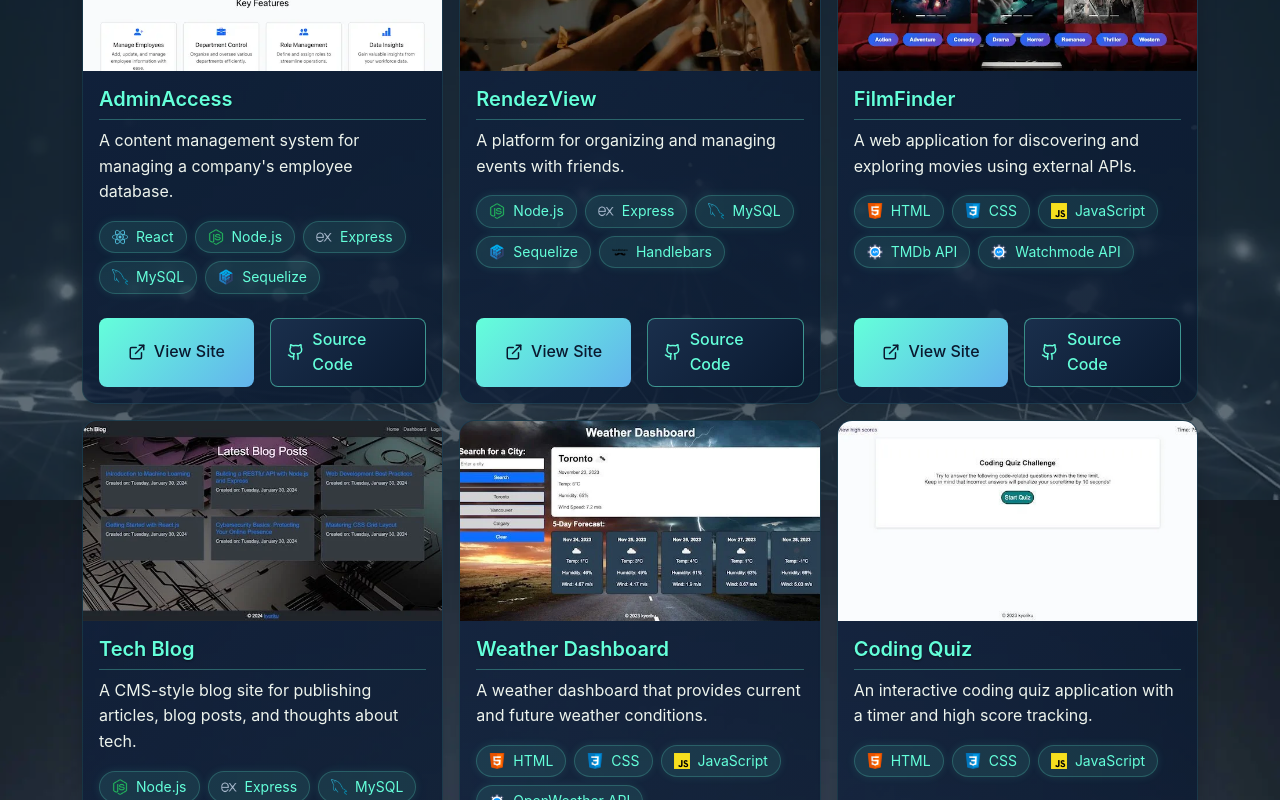
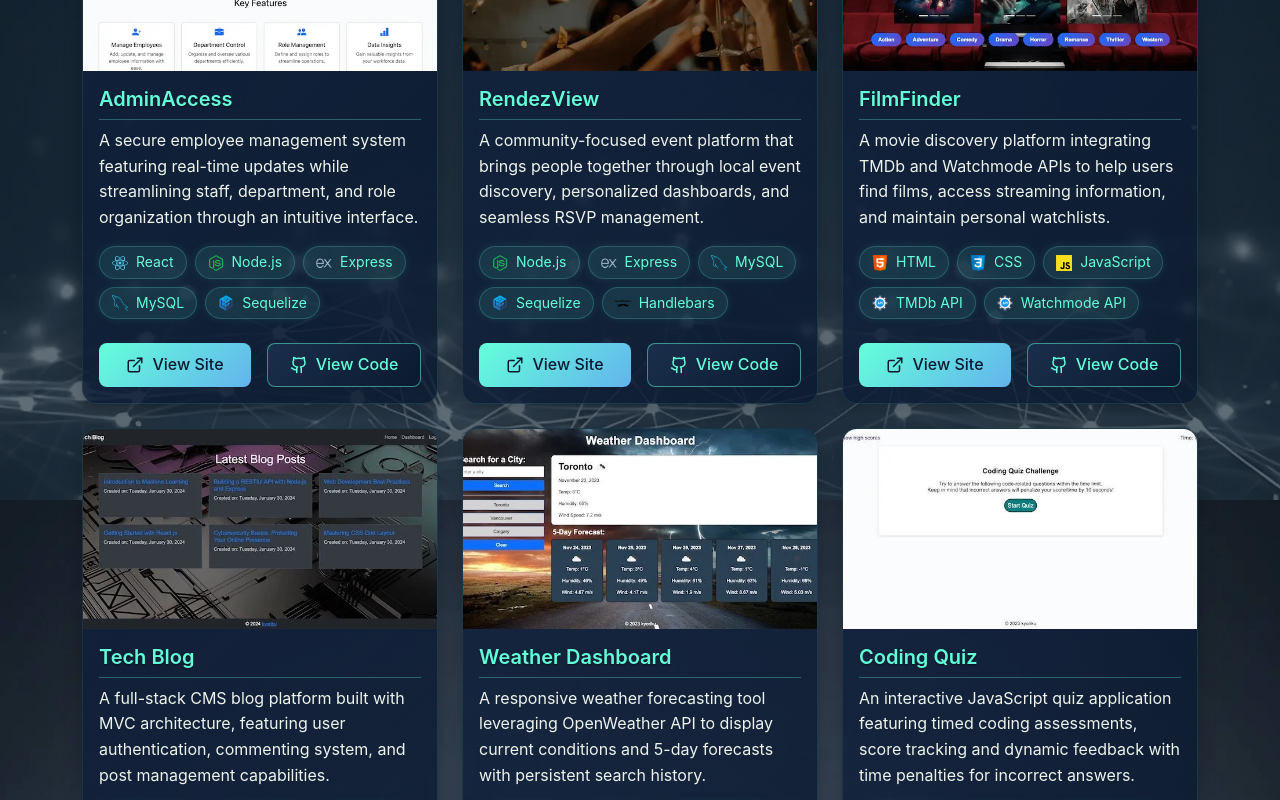
Before and after one commit to kyoriku/react-portfolio, a React (Vite) app: page /projects in a window 1280 px wide. Shown: the part 300-1100 px from the top of the page. Built offline with nearby package versions, Linux system fonts and the light colour scheme.

Commit message:
updated project descriptions, fixed issue with structured data

```diff
--- a/index.html
+++ b/index.html
@@ -13,7 +13,6 @@
   <link rel="preconnect" href="https://github.com" />
   <link rel="preconnect" href="https://linkedin.com" />
 
-  <link rel="preload" as="image" href="/images/armoredcore.webp" type="image/webp">
   <link rel="preload" as="image" href="/images/background.webp" type="image/webp">
 
   <meta name="geo.region" content="CA-ON" />
@@ -88,8 +87,7 @@
         "Software Development",
         "Computer Science",
         "Information Technology",
-        "Computer Programming",
-
+        "Computer Programming"
       ],
       "image": {
         "@type": "ImageObject",
--- a/src/components/Portfolio.jsx
+++ b/src/components/Portfolio.jsx
@@ -11,7 +11,7 @@ const projectsData = [
     deployedLink: 'https://adminaccess-f697b23e85fa.herokuapp.com/',
     githubLink: 'https://github.com/kyoriku/AdminAccess',
     technologies: ['React', 'Node.js', 'Express', 'MySQL', 'Sequelize'],
-    description: 'A content management system for managing a company\'s employee database.'
+    description: 'A secure employee management system featuring real-time updates while streamlining staff, department, and role organization through an intuitive interface.'
   },
   {
     title: 'RendezView',
@@ -19,7 +19,7 @@ const projectsData = [
     deployedLink: 'https://rendezviews-6983bdd1f9ce.herokuapp.com/',
     githubLink: 'https://github.com/kyoriku/RendezView',
     technologies: ['Node.js', 'Express', 'MySQL', 'Sequelize', 'Handlebars'],
-    description: 'A platform for organizing and managing events with friends.'
+    description: 'A community-focused event platform that brings people together through local event discovery, personalized dashboards, and seamless RSVP management.'
   },
   {
     title: 'FilmFinder',
@@ -27,7 +27,7 @@ const projectsData = [
     deployedLink: 'https://kyoriku.github.io/FilmFinder/',
     githubLink: 'https://github.com/kyoriku/FilmFinder',
     technologies: ['HTML', 'CSS', 'JavaScript', 'TMDb API', 'Watchmode API'],
-    description: 'A web application for discovering and exploring movies using external APIs.'
+    description: 'A movie discovery platform integrating TMDb and Watchmode APIs to help users find films, access streaming information, and maintain personal watchlists.'
   },
   {
     title: 'Tech Blog',
@@ -35,7 +35,7 @@ const projectsData = [
     deployedLink: 'https://techblogcms-1e5c1470e624.herokuapp.com/',
     githubLink: 'https://github.com/kyoriku/tech-blog',
     technologies: ['Node.js', 'Express', 'MySQL', 'Sequelize', 'Handlebars'],
-    description: 'A CMS-style blog site for publishing articles, blog posts, and thoughts about tech.'
+    description: 'A full-stack CMS blog platform built with MVC architecture, featuring user authentication, commenting system, and post management capabilities.'
   },
   {
     title: 'Weather Dashboard',
@@ -43,7 +43,7 @@ const projectsData = [
     deployedLink: 'https://kyoriku.github.io/weather-dashboard/',
     githubLink: 'https://github.com/kyoriku/weather-dashboard',
     technologies: ['HTML', 'CSS', 'JavaScript', 'OpenWeather API'],
-    description: 'A weather dashboard that provides current and future weather conditions.'
+    description: 'A responsive weather forecasting tool leveraging OpenWeather API to display current conditions and 5-day forecasts with persistent search history.'
   },
   {
     title: 'Coding Quiz',
@@ -51,7 +51,7 @@ const projectsData = [
     deployedLink: 'https://kyoriku.github.io/code-quiz/',
     githubLink: 'https://github.com/kyoriku/code-quiz',
     technologies: ['HTML', 'CSS', 'JavaScript'],
-    description: 'An interactive coding quiz application with a timer and high score tracking.'
+    description: 'An interactive JavaScript quiz application featuring timed coding assessments, score tracking and dynamic feedback with time penalties for incorrect answers.'
   }
 ];
 
@@ -106,7 +106,7 @@ const animationConfig = {
  */
 const ProjectGrid = ({ animations }) => (
   <motion.div
-    className="row g-3"
+    className="row g-4"
     variants={animations.container}
     role="list"
     aria-label="Portfolio projects"
--- a/src/components/Project.jsx
+++ b/src/components/Project.jsx
@@ -97,7 +97,7 @@ const ProjectLinks = ({ deployedLink, githubLink, title }) => (
       title={`View ${title} source code on GitHub`}
     >
       <Github size={18} aria-hidden="true" />
-      <span>Source Code</span>
+      <span>View Code</span>
       <span className="visually-hidden">(opens in new tab)</span>
     </a>
   </footer>
```
